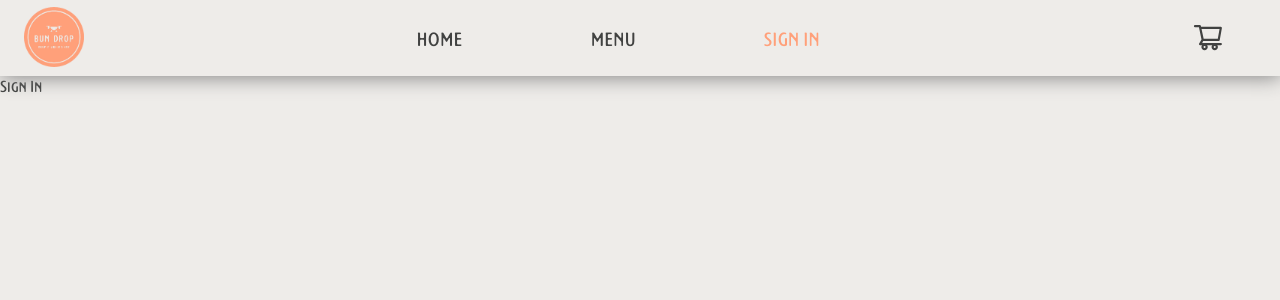
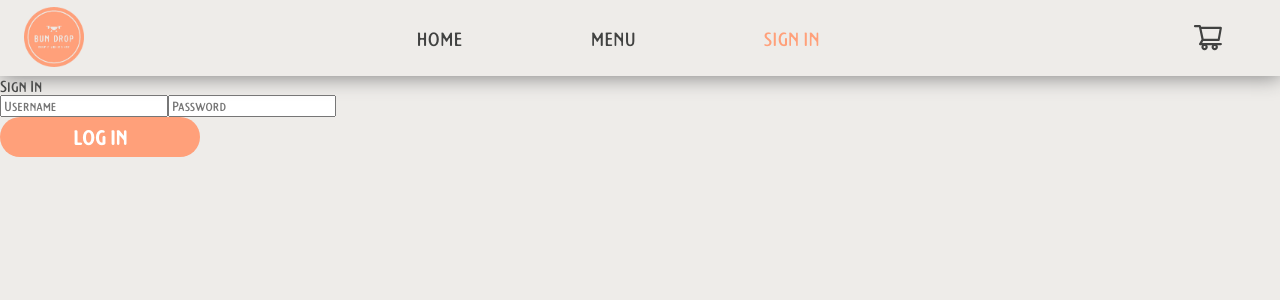
Before and after one commit to JakubMichalski98/bun-drop, a React (Vite) app: page /signin in a window 1280 px wide. Shown: the top 300 px of the page. Built offline with nearby package versions, Linux system fonts and the light colour scheme; data requests are answered from the project's data file; the HTML template or start-up script is replaced by a standard one.

Commit message:
Login functionality

```diff
--- a/db.json
+++ b/db.json
@@ -106,5 +106,22 @@
       "category": "drinks",
       "image": "src\\images\\soda-4.png"
     }
+  ],
+  "users": [
+    {
+      "id": 1,
+      "username": "user",
+      "password": "password",
+      "orders": [
+        {
+          "items": [
+            {
+              "productId": 1,
+              "quantity": 1
+            }
+          ]
+        }
+      ]
+    }
   ]
 }
--- a/src/App.jsx
+++ b/src/App.jsx
@@ -9,6 +9,7 @@ import Register from './components/pages/Register';
 import Cart from './components/pages/Cart';
 import Payment from './components/pages/Payment'
 import { CartProvider } from './context/CartContext';
+import { UserProvider } from './context/UserContext';
 
 function App() {
 
@@ -17,6 +18,7 @@ function App() {
   return (
     <div className='wrapper'>
 
+      <UserProvider>
         <CartProvider value={selectedProduct}>
           <Router>
             <Navbar/>
@@ -57,6 +59,7 @@ function App() {
 
           </Router>
         </CartProvider>
+      </UserProvider>
     </div>
   )
 }
--- a/src/components/ProductModal/ProductModal.jsx
+++ b/src/components/ProductModal/ProductModal.jsx
@@ -27,8 +27,8 @@ function ProductModal({product, handleXClick, handleAddClick}) {
                     <div className={Styles.pricecontainer}>
                         <h2>{(product.price * quantity).toFixed(2)}€</h2>
                     </div>
-                    <div className={Styles.btn} onClick={() => handleAddClick(product, quantity)}>
-                        <Button text={'Add to Cart'}/>
+                    <div className={Styles.btn}>
+                        <Button onClick={() => handleAddClick(product, quantity)} text={'Add to Cart'}/>
                     </div>
                 </div>
         </div>
--- a/src/components/button/Button.jsx
+++ b/src/components/button/Button.jsx
@@ -3,15 +3,9 @@ import Styles from './Button.module.css'
 
 function Button({text, onClick}) {
 
-    function handleClick() {
-        if (onClick)
-        {
-            onClick();
-        }
-    }
 
     return (
-        <div className={Styles.button}>
+        <div onClick={onClick} className={Styles.button}>
             {text}
         </div>
      );
--- a/src/components/navbar/Navbar.jsx
+++ b/src/components/navbar/Navbar.jsx
@@ -4,8 +4,11 @@ import { Link, NavLink } from 'react-router-dom';
 import { useState, useEffect } from 'react';
 import {AiOutlineShoppingCart} from 'react-icons/ai';
 import {RxHamburgerMenu, RxCross2} from 'react-icons/rx'
+import { useUser } from '../../context/UserContext';
 
 function Navbar() {
+
+    const { isSignedIn, signOutUser } = useUser();
 
     const [mobileMenuOpen, setMobileMenuOpen] = useState(false);
     const [mobileNavClass, setMobileNavClass] = useState('');
@@ -52,9 +55,13 @@ function Navbar() {
                         </NavLink>
                     </li>
                     <li>
-                        <NavLink onClick={handleClick} to='/signin'>
-                            SIGN&nbsp;IN
-                        </NavLink>
+                        {!isSignedIn ? (
+                            <NavLink onClick={handleClick} to='/signin'>
+                                SIGN&nbsp;IN
+                            </NavLink>
+                        ) : (
+                            <div onClick={signOutUser}>SIGN&nbsp;OUT</div>
+                        )}
                     </li>
                 </ul>
 
--- a/src/components/pages/Cart.jsx
+++ b/src/components/pages/Cart.jsx
@@ -21,8 +21,6 @@ function Cart() {
                         <CartItem key={item.product.id} item={item} handleChange={ (quantity) => changeItemQuantity(item, quantity)} handleRemoveClick={() => removeFromCart(item)}/>
 
                     ))}
-                </div>
-            ) : (<div><h1 style={{textAlign: 'center', marginTop: '8rem', color:''}}>Looks empty here...</h1></div>)}
 
                     <div style={{display: 'flex', flexDirection: 'column', alignItems: 'flex-end'}}>
                         <div style={{marginRight: '8rem'}}>
@@ -34,6 +32,8 @@ function Cart() {
                         </div>
                     </div>
                 </div>
+            </div>
+            ) : (<div><h1 style={{textAlign: 'center', marginTop: '8rem', color:''}}>Looks empty here...</h1></div>)}
 
         </div>
 
--- a/src/components/pages/SignIn.jsx
+++ b/src/components/pages/SignIn.jsx
@@ -1,9 +1,29 @@
 import React from 'react';
+import { useState } from 'react';
+import { useUser } from '../../context/UserContext';
+import Button from '../button/Button'
+import { Link } from 'react-router-dom';
 
 function SignIn() {
+
+    const {signInUser, isSignedIn} = useUser();
+
+    const [username, setUsername] = useState('');
+    const [password, setPassword] = useState('');
+
     return (
         <>
             Sign In
+            <form>
+                <input type='text' placeholder='Username' value={username} onChange={(e) => setUsername(e.target.value) }/>
+                <input type='password' placeholder='Password' value={password} onChange={(e) => setPassword(e.target.value)}/>
+                <Link to='/'>
+                    <Button onClick={() => signInUser(username, password)} text='LOG IN'/>
+                </Link>
+
+                {isSignedIn && <h1>You're signed in!!</h1>}
+            </form>
+
         </>
      );
 }
--- /dev/null
+++ b/src/context/UserContext.jsx
@@ -0,0 +1,50 @@
+import React, { createContext, useContext, useState, useEffect } from 'react';
+
+const UserContext = createContext();
+
+export function UserProvider({ children }) {
+
+    const [users, setUsers] = useState([]);
+    const [user, setUser] = useState({});
+    const [isSignedIn, setIsSignedIn] = useState(false);
+
+    useEffect(() => {
+        async function fetchUsers() {
+            fetch(`http://localhost:3000/users`)
+            .then(res => res.json())
+            .then(data => setUsers(data));
+          }
+          fetchUsers();
+    }, [])
+
+    function signInUser(username, password) {
+        let userExists = users.some(u => u.username === username && u.password === password);
+
+        if (userExists)
+        {
+            setIsSignedIn(true);
+        }
+    }
+
+    function signOutUser() {
+
+        setIsSignedIn(false);
+
+        console.log(`isSignedIn: ${isSignedIn}`)
+    }
+
+    return (
+
+        <UserContext.Provider value={{user, signInUser, isSignedIn, signOutUser}}>
+            {children}
+        </UserContext.Provider>
+    )
+}
+
+export function useUser() {
+    const context = useContext(UserContext);
+    if (!context) {
+        throw new Error('useUser must be used within a UserProvider');
+      }
+      return context;
+}
```
Lines whose indentation alone changed are shown as unchanged.
